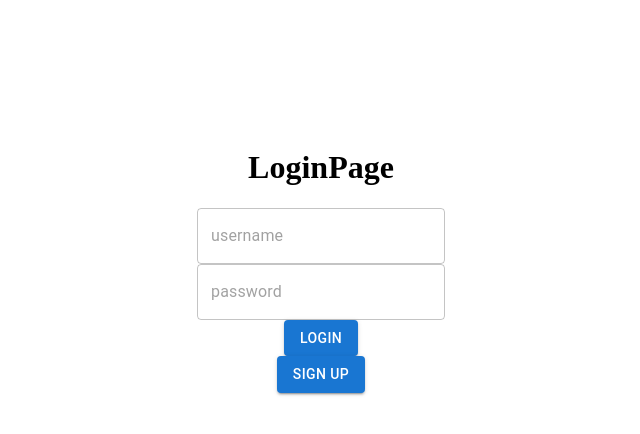
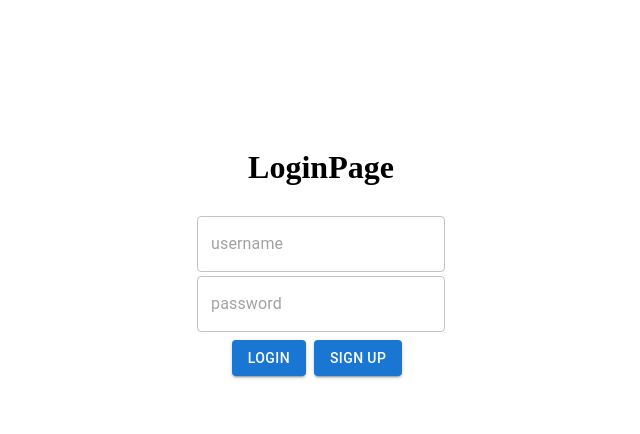
Before and after one commit to Maikpcz/Maik-Capstone, a React (Create React App) app in the folder frontend/: page /login in a window 1280 px wide. Shown: the top 434 px of the page, without its empty margins (319-959 px from the left). Built offline with nearby package versions, Linux system fonts and the light colour scheme.

Commit message:
add: refactor and add mui Components

```diff
--- /dev/null
+++ b/frontend/src/components/Cards.tsx
@@ -0,0 +1,72 @@
+import {Box, Button, Card, CardActions, CardContent, Grid, TextField, Typography} from "@mui/material";
+import {useEffect, useState} from "react";
+import axios from "axios";
+import Customers from "../models/Customers";
+import {useNavigate} from "react-router-dom";
+
+export default function Cards(){
+
+    const [customer, setCustomer] = useState<Customers[]>([])
+
+    const [nameToFilter, setNameToFilter] = useState<string>("")
+
+    const navigate = useNavigate()
+
+    useEffect(() => {
+        (async () => {
+            const response = await axios.get("/api/customers");
+            setCustomer(response.data);
+        })();
+    }, [])
+
+    const filterList = customer.filter((customer) =>
+        customer.surname.includes(nameToFilter))
+
+
+
+    return (
+        <>
+            <Box sx={{
+                mt: 5,
+            }}>
+                <Box sx={{display: "flex", justifyContent: "space-between", alignItems: "center"}}>
+
+                    <TextField sx={{marginLeft: 1}} label={"surname"} onChange={(e) => setNameToFilter(e.target.value)}/>
+
+                    <Button variant={"contained"} onClick={() => navigate("/add-customers")}>Add</Button>
+                </Box>
+                {filterList.map(customer => {
+                    return (
+                        <CardContent
+                            key={customer.id} sx={{
+                            display: 'flex',
+                            columnGap: 5,
+                            rowGap: 1,
+                            mt: 3,
+                            marginBottom: 1,
+                            marginLeft: 1,
+                            border: "solid",
+                            marginRight: 1,
+                            minWidth: 200,
+                            alignItems: "stretch"
+                        }}
+                            onClick={() => navigate("/customers/" + customer.id)}>
+
+                            <Typography sx={{ fontSize: 14 }} color="text.secondary" gutterBottom>{customer.firstname}</Typography>
+
+                            <Typography sx={{ fontSize: 14 }} color="text.secondary" gutterBottom>{customer.surname}</Typography>
+
+                            <Typography sx={{ fontSize: 14 }} color="text.secondary" gutterBottom>{customer.status}</Typography>
+
+                            <Typography sx={{ fontSize: 14 }} color="text.secondary" gutterBottom>{customer.credit}</Typography>
+
+                            <Typography sx={{ fontSize: 14 }} color="text.secondary" gutterBottom> {customer.reason}</Typography>
+
+                    </CardContent>
+                    )
+                })}
+            </Box>
+
+        </>
+    )
+}
--- a/frontend/src/components/FileUpload.tsx
+++ b/frontend/src/components/FileUpload.tsx
@@ -39,9 +39,7 @@ export default function FileUpload(){
                 <img src={picture} alt={picture}/>
             </Box>
 
-            <Button onClick={() => {
-                getPicture().then(() => <img src={picture}/>)
-            }}>Show Picture</Button>
+            <Button onClick={getPicture}>Show Picture</Button>
 
             <form onSubmit={async (e) => {
                 // FILE UPLOAD
--- a/frontend/src/components/LogoutButton.tsx
+++ b/frontend/src/components/LogoutButton.tsx
@@ -16,6 +16,6 @@ export default  function LogoutButton(){
     )
 
     return(
-        <Button variant={"outlined"} onClick={logout}>logout</Button>
+        <Button variant={"outlined"} color={"inherit"} onClick={logout}>logout</Button>
     )
 }
--- /dev/null
+++ b/frontend/src/components/Toolbar.tsx
@@ -0,0 +1,25 @@
+import {AppBar, Button, IconButton, Toolbar, Typography} from "@mui/material";
+import LogoutButton from "./LogoutButton";
+import {useNavigate} from "react-router-dom";
+
+
+export default function (){
+
+    const navigate = useNavigate()
+
+    return(
+        <AppBar sx={{backgroundColor: "gray"}} position="static">
+            <Toolbar sx={{display: "flex", justifyContent: "space-around"}} variant="dense">
+                <IconButton sx={{ mr: 2 }} color="inherit">
+                    <LogoutButton/>
+                </IconButton>
+                <Typography variant="h6" color="inherit" component="div">
+                    Credit for you?
+                </Typography>
+                <IconButton sx={{ mr: 2 }} color="inherit">
+                    <Button variant={"outlined"} onClick={() => navigate("/")} color="inherit"> Homepage</Button>
+                </IconButton>
+            </Toolbar>
+        </AppBar>
+    )
+}
--- a/frontend/src/pages/Homepage.tsx
+++ b/frontend/src/pages/Homepage.tsx
@@ -1,68 +1,23 @@
-import LogoutButton from "../components/LogoutButton";
 import {useNavigate} from "react-router-dom";
-import {useEffect, useState} from "react";
-import axios from "axios";
-import Customers from "../models/Customers";
-import {Box, Button, TextField} from "@mui/material";
+import {Box} from "@mui/material";
+import Cards from "../components/Cards";
+import Toolbar from "../components/Toolbar";
 
-export default function Homepage(){
+export default function Homepage() {
 
-    const navigate = useNavigate()
+    return (
+        <>
+            <Toolbar/>
+            <Box sx={{
+                display: "flex",
+                flexDirection: "column",
+                alignItems: "center"
+            }} >
 
-    const [customer, setCustomer] = useState<Customers[]>([])
+            <Cards/>
 
-    const [nameToFilter, setNameToFilter]= useState<string>("")
+            </Box>
 
-    useEffect(() => {
-        (async () => {
-            const response = await axios.get("/api/customers");
-            setCustomer(response.data);
-        })();
-    }, [])
-
-    const filterList = customer.filter((customer) =>
-    customer.surname.includes(nameToFilter))
-
-    return(
-        <>
-        <Box sx={{
-            flexDirection: 'column',
-            alignItems: 'center',
-            width: 1,
-            justifyContent: "center",
-            height: "100%",
-            mt: 16,
-            display: 'inline-grid',
-            border: 'solid',
-            justifyItems: "center"
-        }}>
-            <h1>Homepage</h1>
-            <Button variant={"contained"} onClick={() => navigate("/add-customers")}>Add</Button>
-            <div><TextField onChange={(e) => setNameToFilter(e.target.value)}/>
-                {filterList.map(customer => {
-                return(
-                    <Box key={customer.id} sx={{
-                        display: 'flex',
-                        columnGap: 5,
-                        rowGap: 1,
-                        mt: 5,
-                        marginBottom: 1,
-                        marginLeft: 1
-                        , border: "solid"
-                        ,marginRight: 1
-                    }}
-                         onClick={() => navigate("/customers/" + customer.id)}>
-                        <div>{customer.firstname}</div>
-                        <div>{customer.surname}</div>
-                        <div>{customer.status}</div>
-                        <div>{customer.credit}</div>
-                        <div>{customer.reason}</div>
-                    </Box>
-                )
-            })}
-            </div>
-        </Box>
-    <LogoutButton/>
-    </>
+        </>
     )
 }
--- a/frontend/src/pages/LoginPage.tsx
+++ b/frontend/src/pages/LoginPage.tsx
@@ -32,23 +32,41 @@ export default function LoginPage(){
     }, [navigate, password, username]);
     return(
         <>
-        <Box component={"form"} onSubmit={login} sx={{flexDirection: 'column', alignItems: 'center', width: 1, justifyContent: "center", height: "100%", display: "flex", mt: 16}}>
+        <Box component={"form"} onSubmit={login} sx={{
+            flexDirection: 'column',
+            alignItems: 'center',
+            width: 1,
+            justifyContent: "center",
+            height: "100%",
+            display: "flex",
+            mt: 16,
+            marginRight: 1,
+            }
+        }>
+
             <h1>LoginPage</h1>
 
             {error && <div>{error}</div>}
 
-                <div>
-                    <TextField variant={"outlined"}
+                <Box sx={{
+                    display: "flex",
+                    flexDirection: "column",
+                    alignItems: "center"
+                }}>
+                    <TextField
+                        margin={"dense"}
+                    variant={"outlined"}
                     placeholder={"username"}
                     value={username}
                     name={"username"}
                     required={true}
                     onChange={e => setUsername(e.target.value)}
                     />
-                </div>
 
-                <div>
-                    <TextField variant={"outlined"}
+
+
+                    <TextField
+                        variant={"outlined"}
                         placeholder={"password"}
                         type={"password"}
                         name={"passwod"}
@@ -56,11 +74,16 @@ export default function LoginPage(){
                         required={true}
                         onChange={e => setPassword(e.target.value)}
                         />
-                </div>
 
-                <Button variant={"contained"} type={"submit"}>Login</Button>
+                    <Box>
 
-            <Button variant={"contained"} onClick={() => navigate("/signup")}>Sign up</Button>
+                    <Button sx={{mt: 1, marginRight: 1, marginBottom: 1}} variant={"contained"} type={"submit"} >Login</Button>
+
+                    <Button sx={{mt: 1,marginRight: 1, marginBottom: 1}} variant={"contained"} onClick={() => navigate("/signup")}>Sign up</Button>
+
+                    </Box>
+                </Box>
+
         </Box>
 
         </>
--- a/frontend/src/pages/SignUpPage.tsx
+++ b/frontend/src/pages/SignUpPage.tsx
@@ -43,13 +43,13 @@ export default function SignUpPage(){
     return(
         <Box component={"form"}
              onSubmit={signUp}
-             sx={{flexDirection: 'column',
+             sx={{
+                 flexDirection: 'column',
                  alignItems: 'center',
-                 width: 1,
                  justifyContent: "center",
-                 height: "100%",
                  display: "flex",
-                 mt: 16}}>
+                 mt: 16,
+        }}>
 
             <h1>SignUp</h1>
 
@@ -61,13 +61,15 @@ export default function SignUpPage(){
                 name={"username"}
                 onChange={handleChange}
             />
-            <TextField variant={"outlined"}
+            <TextField
+                margin={"dense"}
+                variant={"outlined"}
                  placeholder={"password"}
                  type={"password"}
                  name={"password"}
                  onChange={handleChange}
                  />
-            <Button variant={"contained"} size={"medium"} type={"submit"}>Sign Up</Button>
+            <Button sx={{mt: 1, marginBottom: 1}} variant={"contained"} size={"medium"} type={"submit"}>Sign Up</Button>
         </Box>
     )
 }
```
Also changed, not shown: frontend/src/pages/AddCustomersPage.tsx (+8 -4 lines), frontend/src/pages/CustomersPage.tsx (+14 -7 lines), 1 other file (tests, documents, lock files or other folders).
